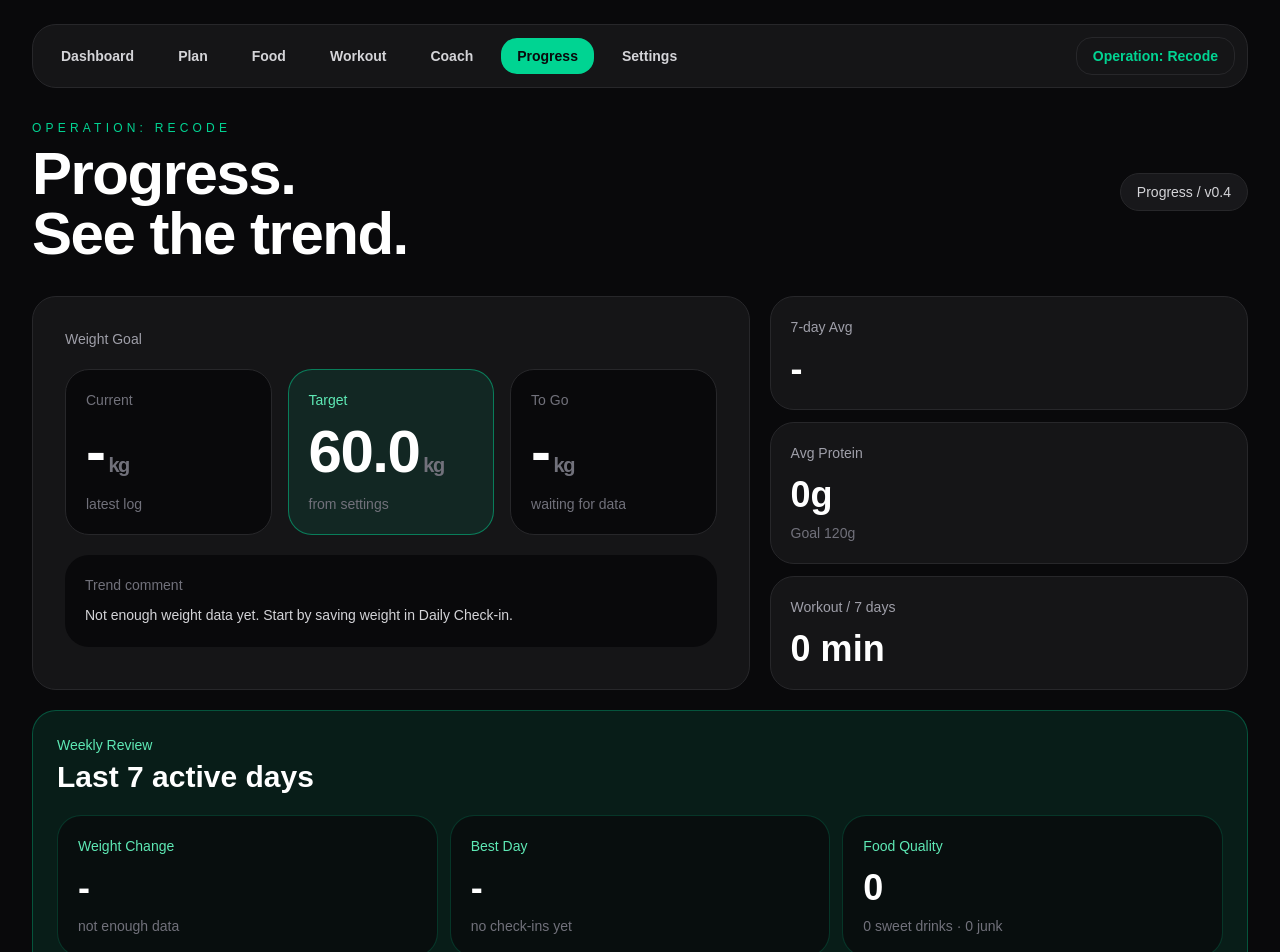
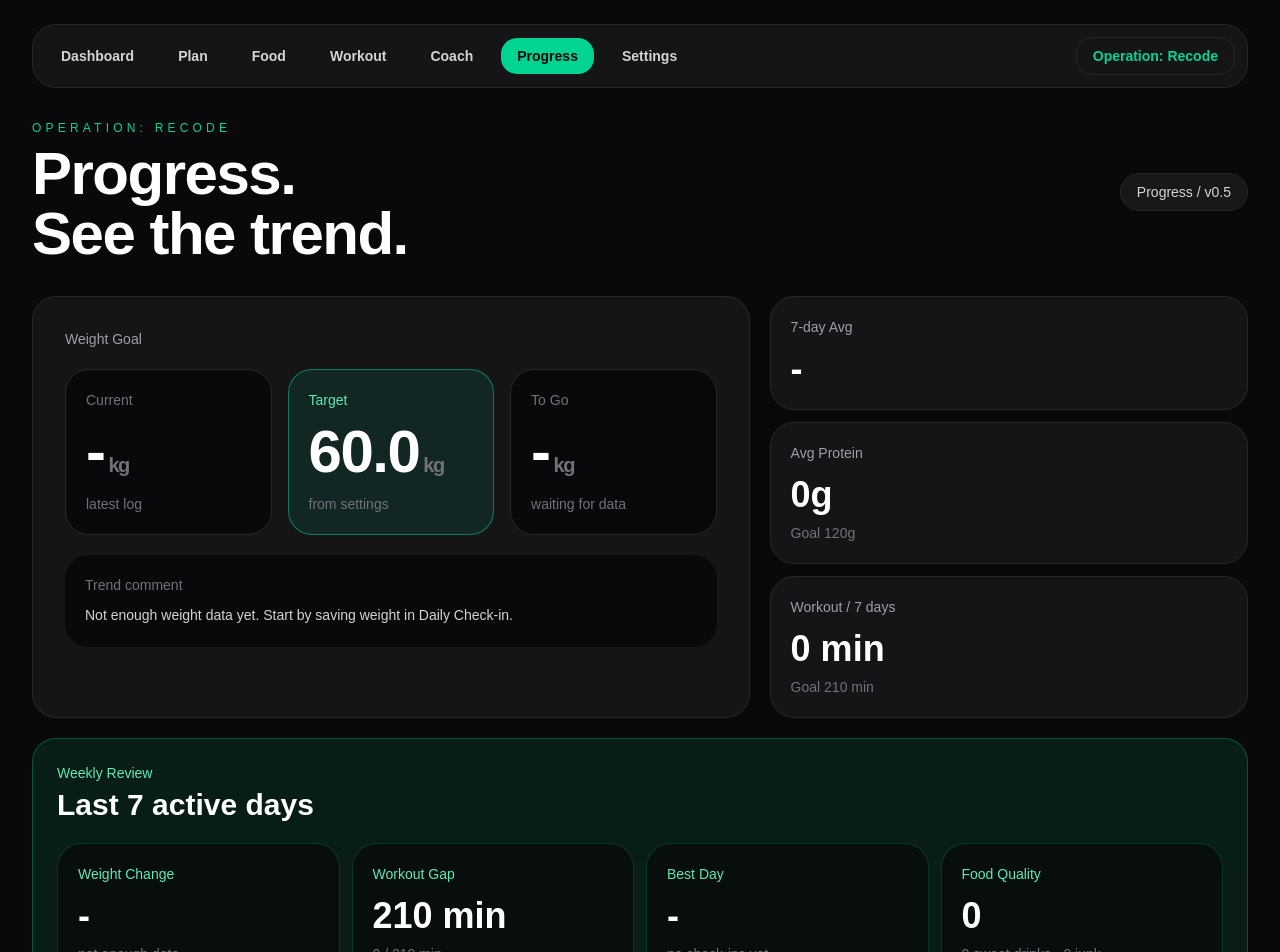
Before and after one commit to ptjaijai/operation-recode, a Next.js app: page /progress in a window 1280 px wide. Shown: the top 952 px of the page. Built offline with nearby package versions, Linux system fonts and the light colour scheme.

Commit message:
Use workout goal in progress review

```diff
--- a/app/progress/page.tsx
+++ b/app/progress/page.tsx
@@ -33,6 +33,7 @@ type Goals = {
   proteinGoal: number;
   waterGoal: number;
   sleepGoal: number;
+  workoutGoal: number;
 };
 
 const storageKeys = {
@@ -47,6 +48,7 @@ const defaultGoals: Goals = {
   proteinGoal: 120,
   waterGoal: 2,
   sleepGoal: 7,
+  workoutGoal: 30,
 };
 
 function getLocalDateString(date = new Date()) {
@@ -95,6 +97,10 @@ function loadGoals(): Goals {
         typeof parsed.sleepGoal === "number"
           ? parsed.sleepGoal
           : defaultGoals.sleepGoal,
+      workoutGoal:
+        typeof parsed.workoutGoal === "number"
+          ? parsed.workoutGoal
+          : defaultGoals.workoutGoal,
     };
   } catch {
     return defaultGoals;
@@ -271,6 +277,7 @@ function getWeeklyAdvice({
   avgProtein,
   proteinGoal,
   workoutMinutes,
+  workoutTarget,
   sweetDrinkCount,
   junkCount,
 }: {
@@ -278,6 +285,7 @@ function getWeeklyAdvice({
   avgProtein: number;
   proteinGoal: number;
   workoutMinutes: number;
+  workoutTarget: number;
   sweetDrinkCount: number;
   junkCount: number;
 }) {
@@ -285,8 +293,8 @@ function getWeeklyAdvice({
     return "สัปดาห์หน้าแก้ที่โปรตีนก่อน เพราะโปรตีนเฉลี่ยยังต่ำเกินไป เสี่ยงหิวและเสียกล้าม";
   }
 
-  if (workoutMinutes < 120) {
-    return "สัปดาห์หน้าเพิ่ม movement ให้สม่ำเสมอกว่านี้ ไม่ต้องหนัก แค่ให้มีหลายวัน";
+  if (workoutMinutes < workoutTarget * 0.5) {
+    return `สัปดาห์หน้าเพิ่ม movement ให้สม่ำเสมอกว่านี้ เป้ารวมควรใกล้ ${workoutTarget} นาทีต่อสัปดาห์`;
   }
 
   if (sweetDrinkCount > 2) {
@@ -342,7 +350,6 @@ export default function ProgressPage() {
 
   const latestWeight = weightLogs[weightLogs.length - 1]?.weight ?? 0;
   const firstWeight = weightLogs[0]?.weight ?? 0;
-  const weightChange = latestWeight && firstWeight ? latestWeight - firstWeight : 0;
   const weightLeft = latestWeight ? Math.max(latestWeight - goals.targetWeight, 0) : 0;
 
   const last7Weights = weightLogs.slice(-7);
@@ -387,6 +394,9 @@ export default function ProgressPage() {
     return sum + dayMinutes;
   }, 0);
 
+  const weeklyWorkoutTarget = goals.workoutGoal * 7;
+  const weeklyWorkoutLeft = Math.max(weeklyWorkoutTarget - weeklyWorkoutMinutes, 0);
+
   const weeklySweetDrinks = last7Dates.reduce((sum, date) => {
     return sum + foodLogs.filter((log) => log.date === date && log.sweetDrink).length;
   }, 0);
@@ -413,6 +423,7 @@ export default function ProgressPage() {
     avgProtein,
     proteinGoal: goals.proteinGoal,
     workoutMinutes: weeklyWorkoutMinutes,
+    workoutTarget: weeklyWorkoutTarget,
     sweetDrinkCount: weeklySweetDrinks,
     junkCount: weeklyJunkFood,
   });
@@ -435,7 +446,7 @@ export default function ProgressPage() {
           </div>
 
           <div className="rounded-full border border-zinc-800 bg-zinc-900 px-4 py-2 text-sm text-zinc-300">
-            Progress / v0.4
+            Progress / v0.5
           </div>
         </nav>
 
@@ -486,7 +497,11 @@ export default function ProgressPage() {
               value={`${avgProtein}g`}
               note={`Goal ${goals.proteinGoal}g`}
             />
-            <StatCard label="Workout / 7 days" value={`${weeklyWorkoutMinutes} min`} />
+            <StatCard
+              label="Workout / 7 days"
+              value={`${weeklyWorkoutMinutes} min`}
+              note={`Goal ${weeklyWorkoutTarget} min`}
+            />
           </div>
         </section>
 
@@ -494,7 +509,7 @@ export default function ProgressPage() {
           <p className="text-sm text-emerald-300">Weekly Review</p>
           <h2 className="mt-1 text-3xl font-black">Last 7 active days</h2>
 
-          <div className="mt-5 grid gap-3 md:grid-cols-3">
+          <div className="mt-5 grid gap-3 md:grid-cols-4">
             <ReviewCard
               label="Weight Change"
               value={
@@ -507,6 +522,12 @@ export default function ProgressPage() {
                   ? `${weeklyWeightStart.toFixed(1)} → ${weeklyWeightEnd.toFixed(1)} kg`
                   : "not enough data"
               }
+            />
+
+            <ReviewCard
+              label="Workout Gap"
+              value={`${weeklyWorkoutLeft} min`}
+              note={`${weeklyWorkoutMinutes} / ${weeklyWorkoutTarget} min`}
             />
 
             <ReviewCard
```
